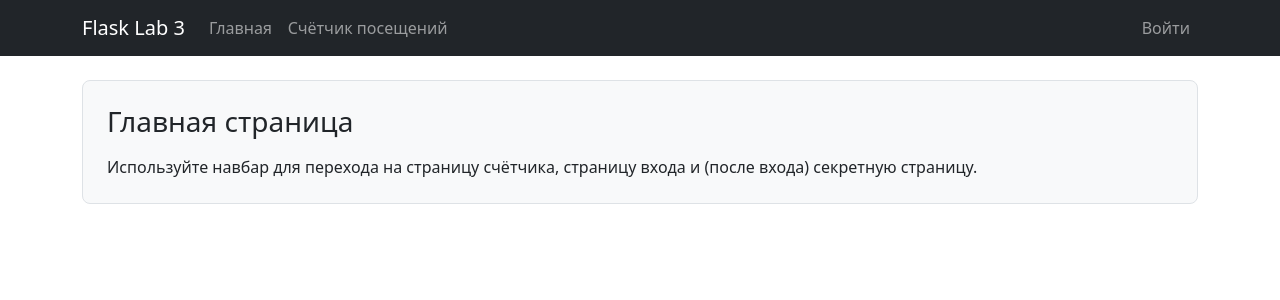
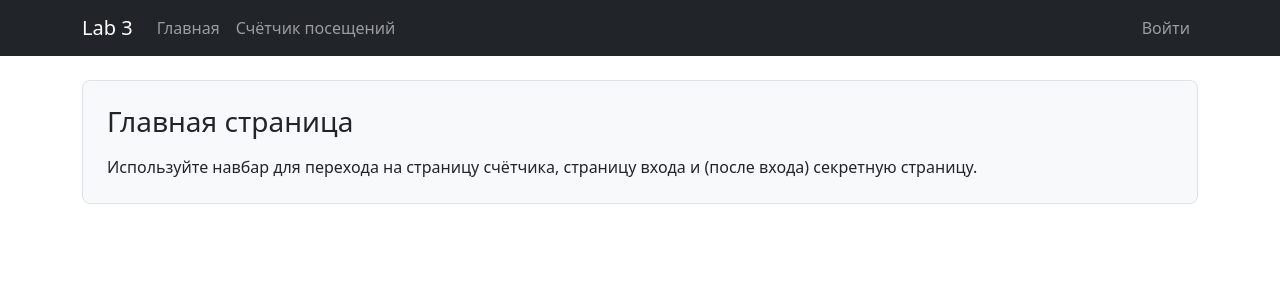
Before and after one commit to SergeyPolonchikov/lab3, a Flask app: page / in a window 1280 px wide. Shown: the top 300 px of the page. Run offline with Flask 3, Linux system fonts and the light colour scheme.

Commit message:
Updated base.html

```diff
--- a/templates/base.html
+++ b/templates/base.html
@@ -14,7 +14,7 @@
   <body>
     <nav class="navbar navbar-expand-lg navbar-dark bg-dark">
       <div class="container">
-        <a class="navbar-brand" href="{{ url_for('index') }}">Flask Lab 3</a>
+        <a class="navbar-brand" href="{{ url_for('index') }}">Lab 3</a>
         <button
           class="navbar-toggler"
           type="button"
```
